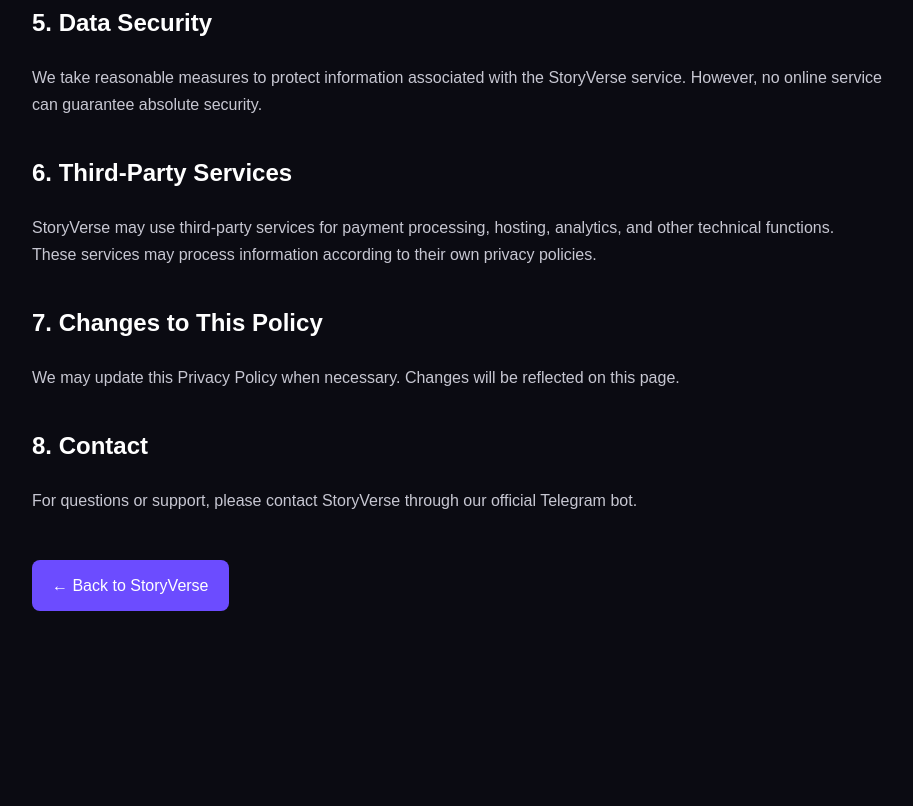
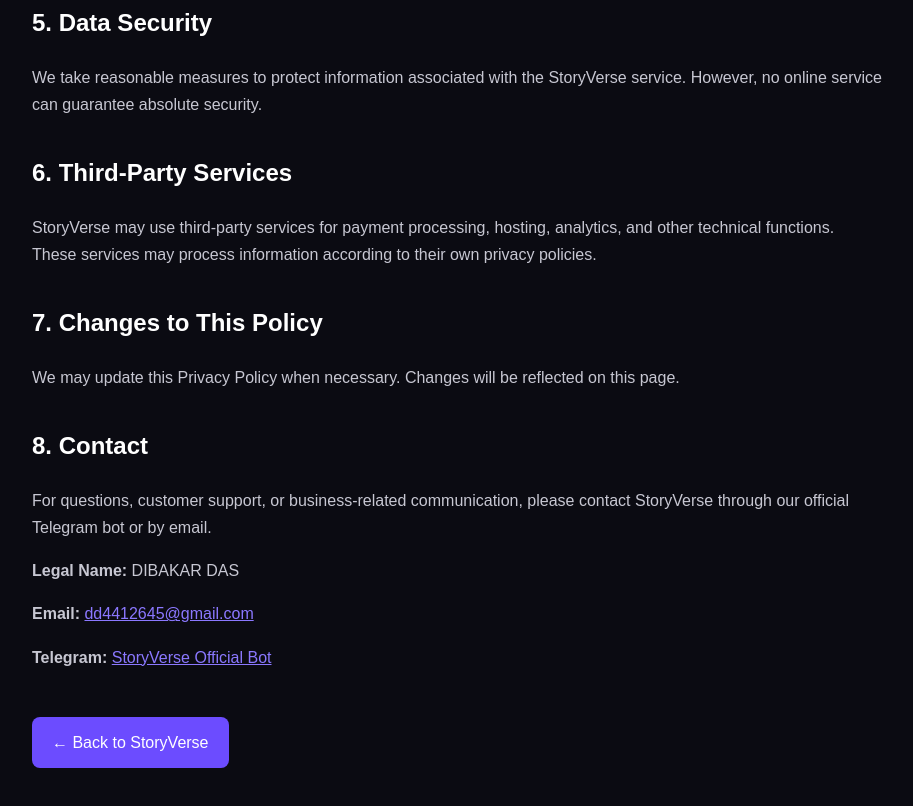
Before and after one commit to dd4412645-lang/StoryVerse, a plain HTML site: page privacy.html in a window 1280 px wide. Shown: the part 831-1637 px from the top of the page, without its empty margins (183-1096 px from the left). Before the commit the page ends 1492 px from the top, so only its background shows below. Drawn offline with Linux system fonts and the light colour scheme.

Commit message:
Update privacy.html

```diff
--- a/privacy.html
+++ b/privacy.html
@@ -119,10 +119,28 @@
     <h2>8. Contact</h2>
 
     <p>
-        For questions or support, please contact StoryVerse through
-        our official Telegram bot.
+        For questions, customer support, or business-related
+        communication, please contact StoryVerse through our
+        official Telegram bot or by email.
     </p>
 
+    <p>
+        <strong>Legal Name:</strong> DIBAKAR DAS
+    </p>
+
+    <p>
+        <strong>Email:</strong>
+        <a href="mailto:dd4412645@gmail.com">
+            dd4412645@gmail.com
+        </a>
+    </p>
+
+    <p>
+        <strong>Telegram:</strong>
+        <a href="https://t.me/StoryVerse_Official_Bot" target="_blank">
+            StoryVerse Official Bot
+        </a>
+    </p>
     <a class="back" href="index.html">
         ← Back to StoryVerse
     </a>
```
